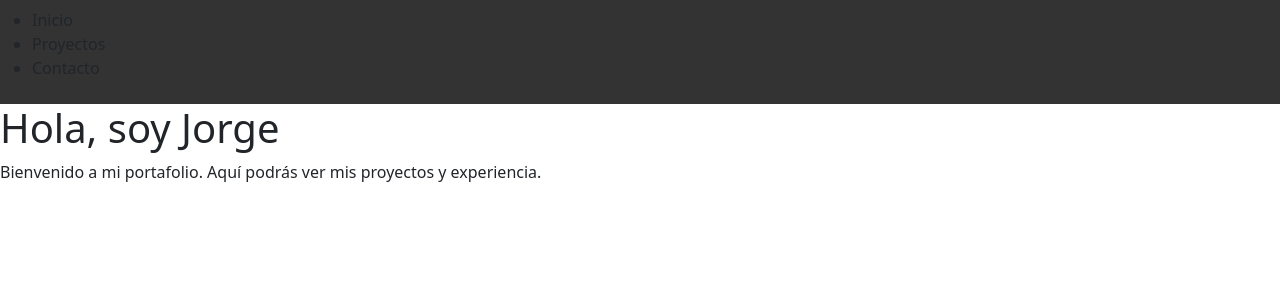
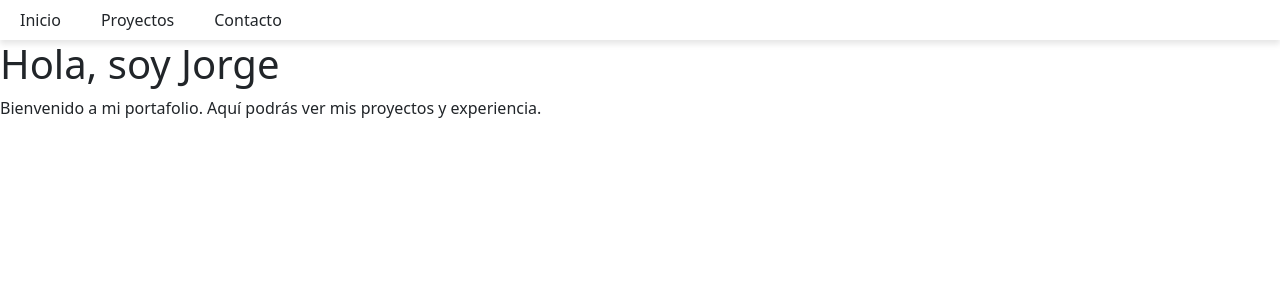
Before and after one commit to jorgecock/demo-react-jorgecock, a React (Create React App) app: page / in a window 1280 px wide. Shown: the top 300 px of the page. Built offline with nearby package versions, Linux system fonts and the light colour scheme.

Commit message:
correcciones2 css

```diff
--- a/src/App.css
+++ b/src/App.css
@@ -3,39 +3,44 @@ body {
   font-family: Arial, sans-serif;
   margin: 0;
   padding: 0;
+  background-color: #f5f5f5; /* Fondo claro */
 }
 
 /* Navbar */
 .navbar {
-  background-color: #333;
-  padding: 10px 0;
+  background-color: white;
+  padding: 15px 0;
+  box-shadow: 0px 4px 6px rgba(0, 0, 0, 0.1);
 }
 
 .nav-list {
   list-style: none;
-  display: flex;
+  display: flex;  /* Alineación horizontal */
   justify-content: center;
+  align-items: center;
   padding: 0;
+  margin: 0;
 }
 
 .nav-list li {
-  margin: 0 15px;
+  margin: 0 20px;
   position: relative;
 }
 
 .nav-link {
-  color: white;
+  color: #333;
   text-decoration: none;
+  font-size: 16px;
+  font-weight: bold;
   padding: 10px 15px;
-  display: block;
+  transition: color 0.3s, background 0.3s;
 }
 
 .nav-link:hover {
-  background-color: #555;
-  border-radius: 5px;
+  color: #007bff;
 }
 
-/* Estilos para dropdown */
+/* Estilos para el dropdown */
 .nav-dropdown:hover .dropdown {
   display: block;
 }
@@ -43,12 +48,15 @@ body {
 .dropdown {
   display: none;
   position: absolute;
-  background-color: #444;
+  background-color: white;
   list-style: none;
   padding: 0;
   top: 100%;
   left: 0;
-  min-width: 200px;
+  min-width: 220px;
+  border: 1px solid #ddd;
+  border-radius: 5px;
+  box-shadow: 0px 4px 6px rgba(0, 0, 0, 0.1);
 }
 
 .dropdown li {
@@ -56,10 +64,12 @@ body {
 }
 
 .dropdown .nav-link {
-  padding: 10px;
+  padding: 12px;
   display: block;
 }
 
 .dropdown .nav-link:hover {
-  background-color: #666;
+  background-color: #007bff;
+  color: white;
+  border-radius: 5px;
 }
--- a/src/App.js
+++ b/src/App.js
@@ -35,22 +35,14 @@ function App() {
     <Router>
       <div>
         <nav className="navbar">
-          <ul>
-            <li>
-              <Link to="/" className="nav-link">Inicio</Link>
-            </li>
+          <ul className="nav-list">
+            <li><Link to="/" className="nav-link">Inicio</Link></li>
             <li className="nav-dropdown">
               <Link to="/proyectos" className="nav-link">Proyectos</Link>
               <ul className="dropdown">
-                <li>
-                  <Link to="/proyectos/mochila" className="nav-link">Optimización de Mochila</Link>
-                </li>
-                <li>
-                  <Link to="/proyectos/vue" className="nav-link">Futuro Proyecto en Vue.js</Link>
-                </li>
-                <li>
-                  <Link to="/proyectos/angular" className="nav-link">Futuro Proyecto en Angular</Link>
-                </li>
+                <li><Link to="/proyectos/mochila" className="nav-link">Optimización de Mochila</Link></li>
+                <li><Link to="/proyectos/vue" className="nav-link">Futuro Proyecto en Vue.js</Link></li>
+                <li><Link to="/proyectos/angular" className="nav-link">Futuro Proyecto en Angular</Link></li>
               </ul>
             </li>
             <li>
```
